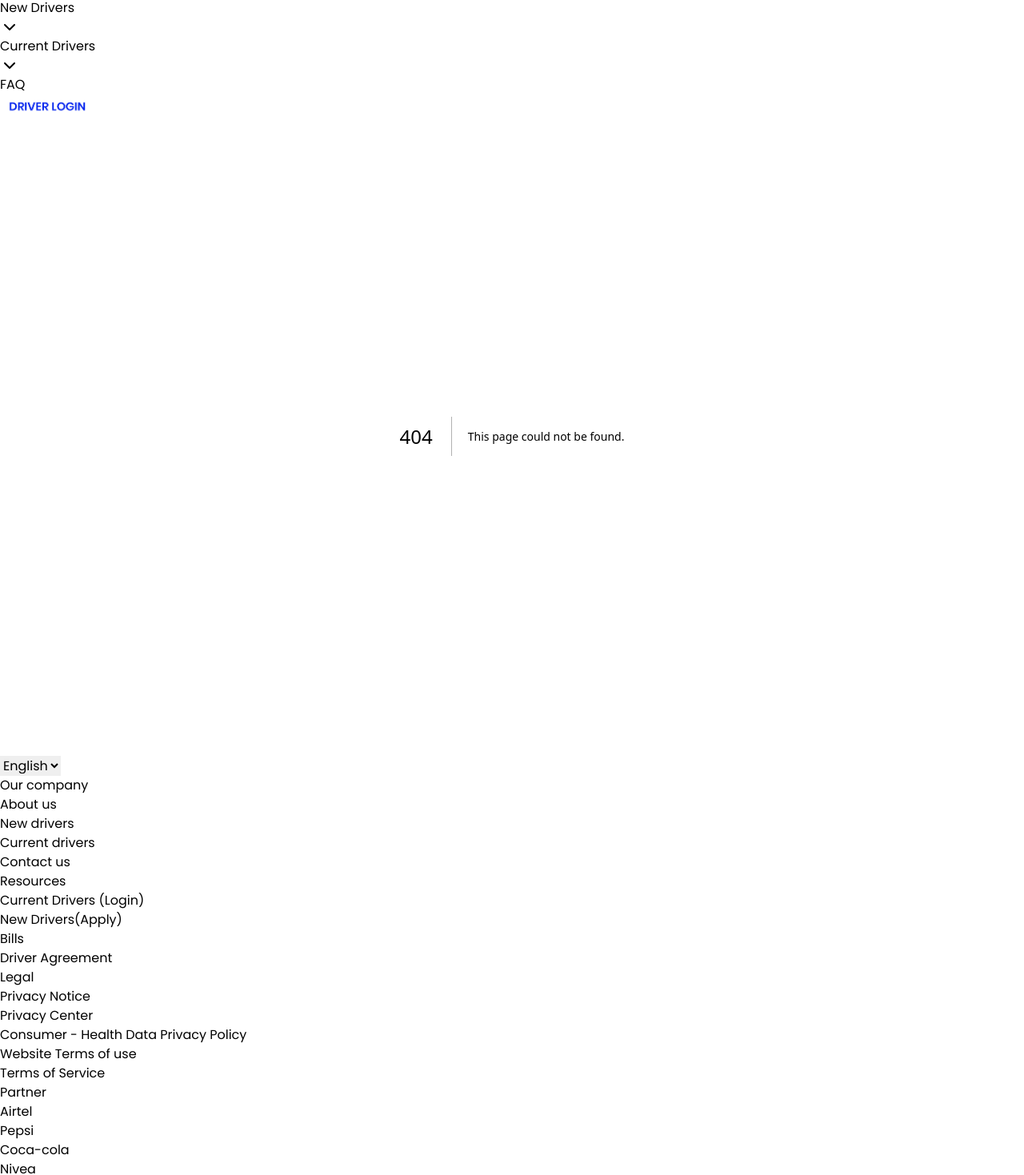
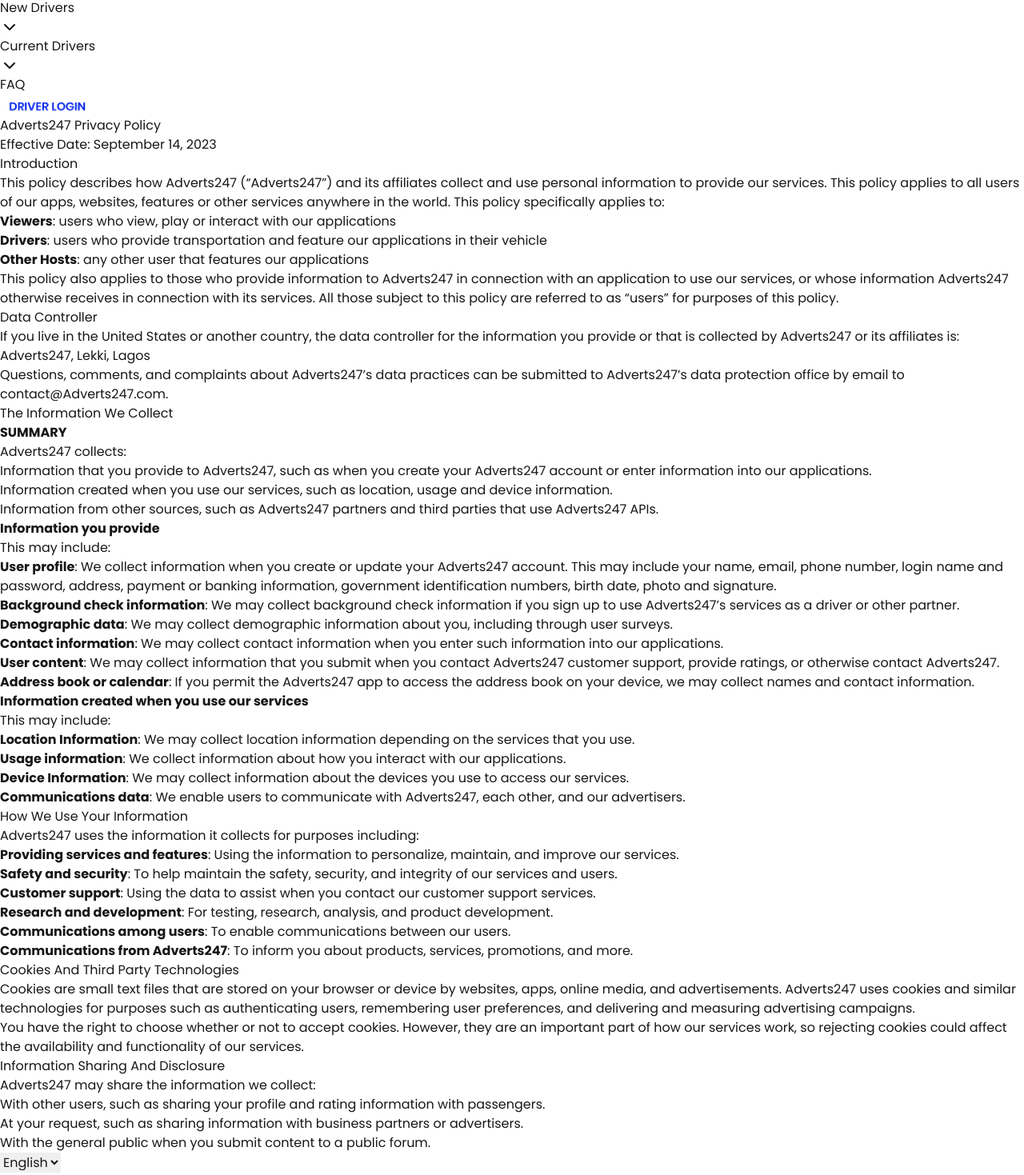
Before and after one commit to fikayo1/Advert247, a Next.js app: page /policy in a window 1280 px wide. Before the commit this address had no page. Shown: the part 91-1560 px from the top of the page at 80% size. Built offline with nearby package versions, Linux system fonts and the light colour scheme.

Commit message:
feat(policy): Added the privacy policy page

```diff
--- /dev/null
+++ b/src/app/policy/page.tsx
@@ -0,0 +1,112 @@
+// components/PrivacyPolicy.js
+
+import React from 'react';
+
+const PrivacyPolicy = () => {
+  return (
+    <div className="container mx-auto px-8 py-8">
+      <h1 className="text-3xl font-bold text-center text-gray-800 mb-6">Adverts247 Privacy Policy</h1>
+      <p className="text-lg text-gray-600 mb-6">Effective Date: September 14, 2023</p>
+
+      <div className="mb-8">
+        <h2 className="text-2xl font-semibold text-gray-800 mb-4">Introduction</h2>
+        <p className="text-gray-600 mb-4">
+          This policy describes how Adverts247 (“Adverts247”) and its affiliates collect and use personal information to provide our services. This policy applies to all users of our apps, websites, features or other services anywhere in the world. This policy specifically applies to:
+        </p>
+        <ul className="list-disc pl-8 text-gray-600 mb-4">
+          <li><b>Viewers</b>: users who view, play or interact with our applications</li>
+          <li><b>Drivers</b>: users who provide transportation and feature our applications in their vehicle</li>
+          <li><b>Other Hosts</b>: any other user that features our applications</li>
+        </ul>
+        <p className="text-gray-600">
+          This policy also applies to those who provide information to Adverts247 in connection with an application to use our services, or whose information Adverts247 otherwise receives in connection with its services. All those subject to this policy are referred to as “users” for purposes of this policy.
+        </p>
+      </div>
+
+      <div className="mb-8">
+        <h2 className="text-2xl font-semibold text-gray-800 mb-4">Data Controller</h2>
+        <p className="text-gray-600 mb-4">
+          If you live in the United States or another country, the data controller for the information you provide or that is collected by Adverts247 or its affiliates is:
+        </p>
+        <p className="text-gray-600 font-semibold mb-4">Adverts247, Lekki, Lagos</p>
+        <p className="text-gray-600 mb-4">
+          Questions, comments, and complaints about Adverts247’s data practices can be submitted to Adverts247’s data protection office by email to <a href="mailto:contact@Adverts247.com" className="text-blue-600">contact@Adverts247.com</a>.
+        </p>
+      </div>
+
+      <div className="mb-8">
+        <h2 className="text-2xl font-semibold text-gray-800 mb-4">The Information We Collect</h2>
+        <p className="text-gray-600 mb-4"><strong>SUMMARY</strong></p>
+        <p className="text-gray-600 mb-4">
+          Adverts247 collects:
+        </p>
+        <ul className="list-disc pl-8 text-gray-600 mb-4">
+          <li>Information that you provide to Adverts247, such as when you create your Adverts247 account or enter information into our applications.</li>
+          <li>Information created when you use our services, such as location, usage and device information.</li>
+          <li>Information from other sources, such as Adverts247 partners and third parties that use Adverts247 APIs.</li>
+        </ul>
+        <p className="text-gray-600 mb-4"><strong>Information you provide</strong></p>
+        <p className="text-gray-600 mb-4">
+          This may include:
+        </p>
+        <ul className="list-disc pl-8 text-gray-600 mb-4">
+          <li><b>User profile</b>: We collect information when you create or update your Adverts247 account. This may include your name, email, phone number, login name and password, address, payment or banking information, government identification numbers, birth date, photo and signature.</li>
+          <li><b>Background check information</b>: We may collect background check information if you sign up to use Adverts247’s services as a driver or other partner.</li>
+          <li><b>Demographic data</b>: We may collect demographic information about you, including through user surveys.</li>
+          <li><b>Contact information</b>: We may collect contact information when you enter such information into our applications.</li>
+          <li><b>User content</b>: We may collect information that you submit when you contact Adverts247 customer support, provide ratings, or otherwise contact Adverts247.</li>
+          <li><b>Address book or calendar</b>: If you permit the Adverts247 app to access the address book on your device, we may collect names and contact information.</li>
+        </ul>
+        <p className="text-gray-600 mb-4"><strong>Information created when you use our services</strong></p>
+        <p className="text-gray-600 mb-4">
+          This may include:
+        </p>
+        <ul className="list-disc pl-8 text-gray-600 mb-4">
+          <li><b>Location Information</b>: We may collect location information depending on the services that you use.</li>
+          <li><b>Usage information</b>: We collect information about how you interact with our applications.</li>
+          <li><b>Device Information</b>: We may collect information about the devices you use to access our services.</li>
+          <li><b>Communications data</b>: We enable users to communicate with Adverts247, each other, and our advertisers.</li>
+        </ul>
+      </div>
+
+      <div className="mb-8">
+        <h2 className="text-2xl font-semibold text-gray-800 mb-4">How We Use Your Information</h2>
+        <p className="text-gray-600 mb-4">
+          Adverts247 uses the information it collects for purposes including:
+        </p>
+        <ul className="list-disc pl-8 text-gray-600 mb-4">
+          <li><b>Providing services and features</b>: Using the information to personalize, maintain, and improve our services.</li>
+          <li><b>Safety and security</b>: To help maintain the safety, security, and integrity of our services and users.</li>
+          <li><b>Customer support</b>: Using the data to assist when you contact our customer support services.</li>
+          <li><b>Research and development</b>: For testing, research, analysis, and product development.</li>
+          <li><b>Communications among users</b>: To enable communications between our users.</li>
+          <li><b>Communications from Adverts247</b>: To inform you about products, services, promotions, and more.</li>
+        </ul>
+      </div>
+
+      <div className="mb-8">
+        <h2 className="text-2xl font-semibold text-gray-800 mb-4">Cookies And Third Party Technologies</h2>
+        <p className="text-gray-600 mb-4">
+          Cookies are small text files that are stored on your browser or device by websites, apps, online media, and advertisements. Adverts247 uses cookies and similar technologies for purposes such as authenticating users, remembering user preferences, and delivering and measuring advertising campaigns.
+        </p>
+        <p className="text-gray-600 mb-4">
+          You have the right to choose whether or not to accept cookies. However, they are an important part of how our services work, so rejecting cookies could affect the availability and functionality of our services.
+        </p>
+      </div>
+
+      <div className="mb-8">
+        <h2 className="text-2xl font-semibold text-gray-800 mb-4">Information Sharing And Disclosure</h2>
+        <p className="text-gray-600 mb-4">
+          Adverts247 may share the information we collect:
+        </p>
+        <ul className="list-disc pl-8 text-gray-600 mb-4">
+          <li>With other users, such as sharing your profile and rating information with passengers.</li>
+          <li>At your request, such as sharing information with business partners or advertisers.</li>
+          <li>With the general public when you submit content to a public forum.</li>
+        </ul>
+      </div>
+    </div>
+  );
+};
+
+export default PrivacyPolicy;
```
